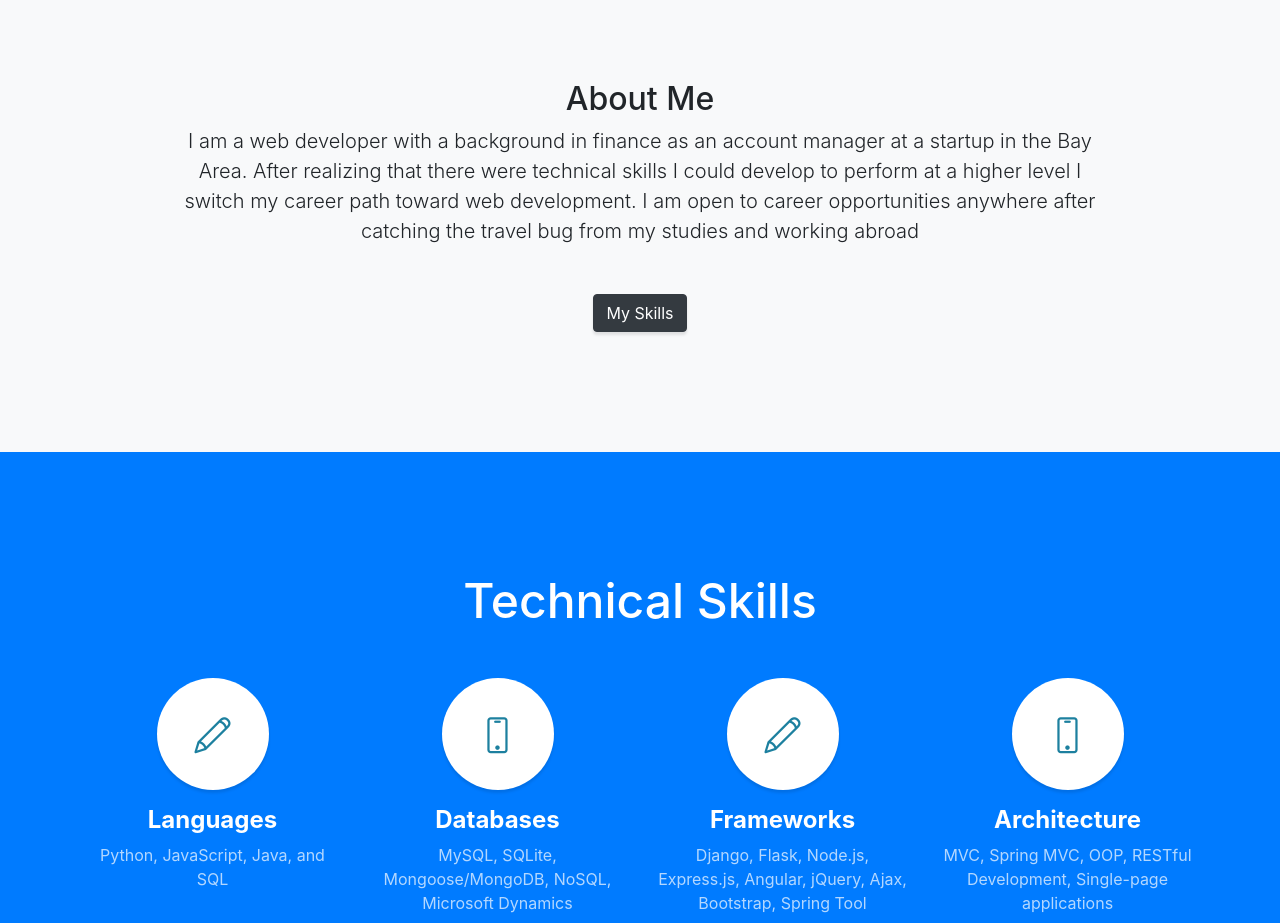
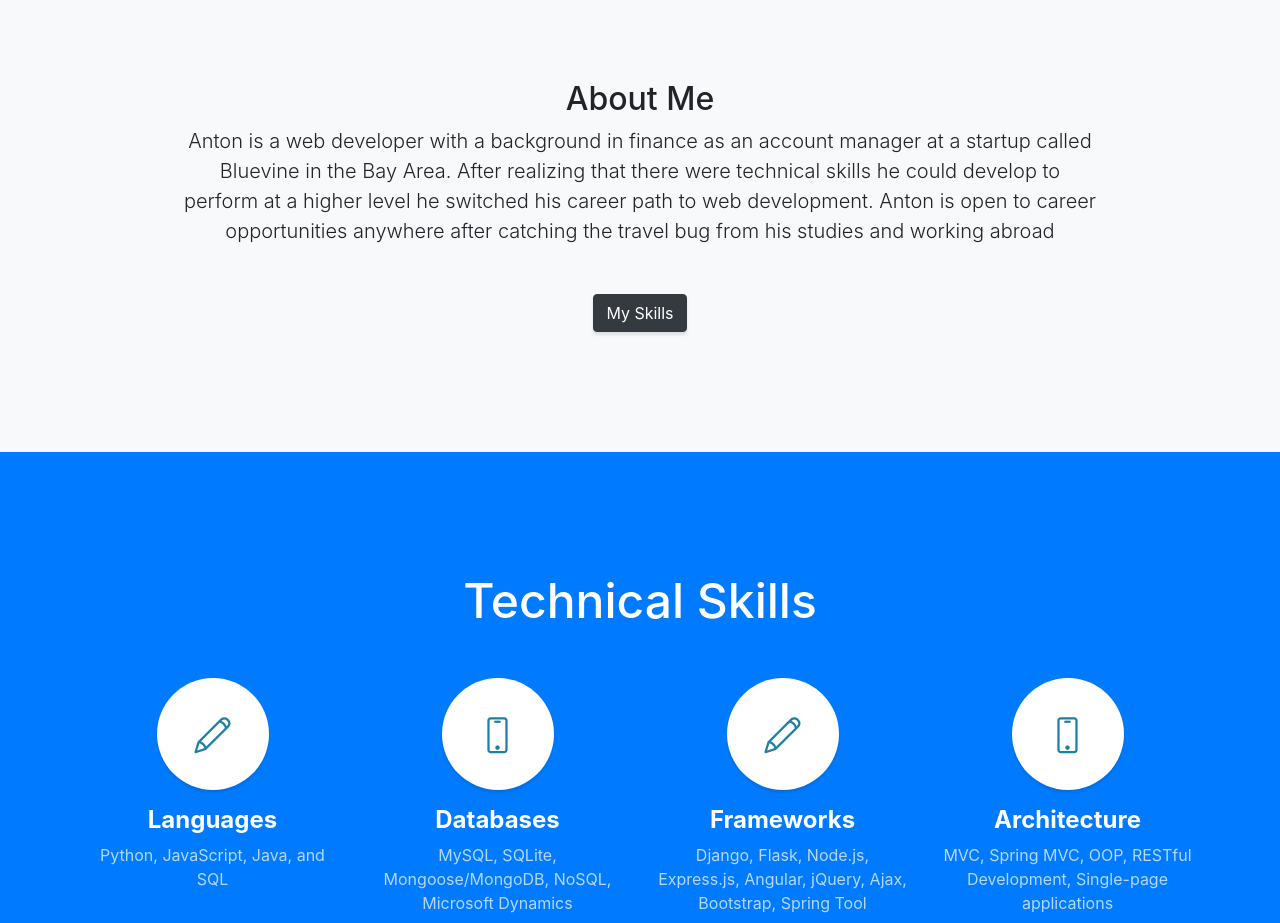
Before and after one commit to antonmhuang/antonmhuang.github.io, a website with bundled scripts: page index.html in a window 1280 px wide. Shown: the part 840-1763 px from the top of the page. Built offline with nearby package versions, Linux system fonts and the light colour scheme.

Commit message:
Update About Me

```diff
--- a/index.html
+++ b/index.html
@@ -70,7 +70,7 @@
         <div class="row">
           <div class="col-lg-10 mx-auto">
             <h2>About Me</h2>
-            <p class="lead mb-5">I am a web developer with a background in finance as an account manager at a startup in the Bay Area. After realizing that there were technical skills I could develop to perform at a higher level I switch my career path toward web development. I am open to career opportunities anywhere after catching the travel bug from my studies and working abroad</p>
+            <p class="lead mb-5">Anton is a web developer with a background in finance as an account manager at a startup called Bluevine in the Bay Area. After realizing that there were technical skills he could develop to perform at a higher level he switched his career path to web development. Anton is open to career opportunities anywhere after catching the travel bug from his studies and working abroad</p>
             <a class="btn btn-dark btn-xl js-scroll-trigger" href="#services">My Skills</a>
           </div>
         </div>
```
